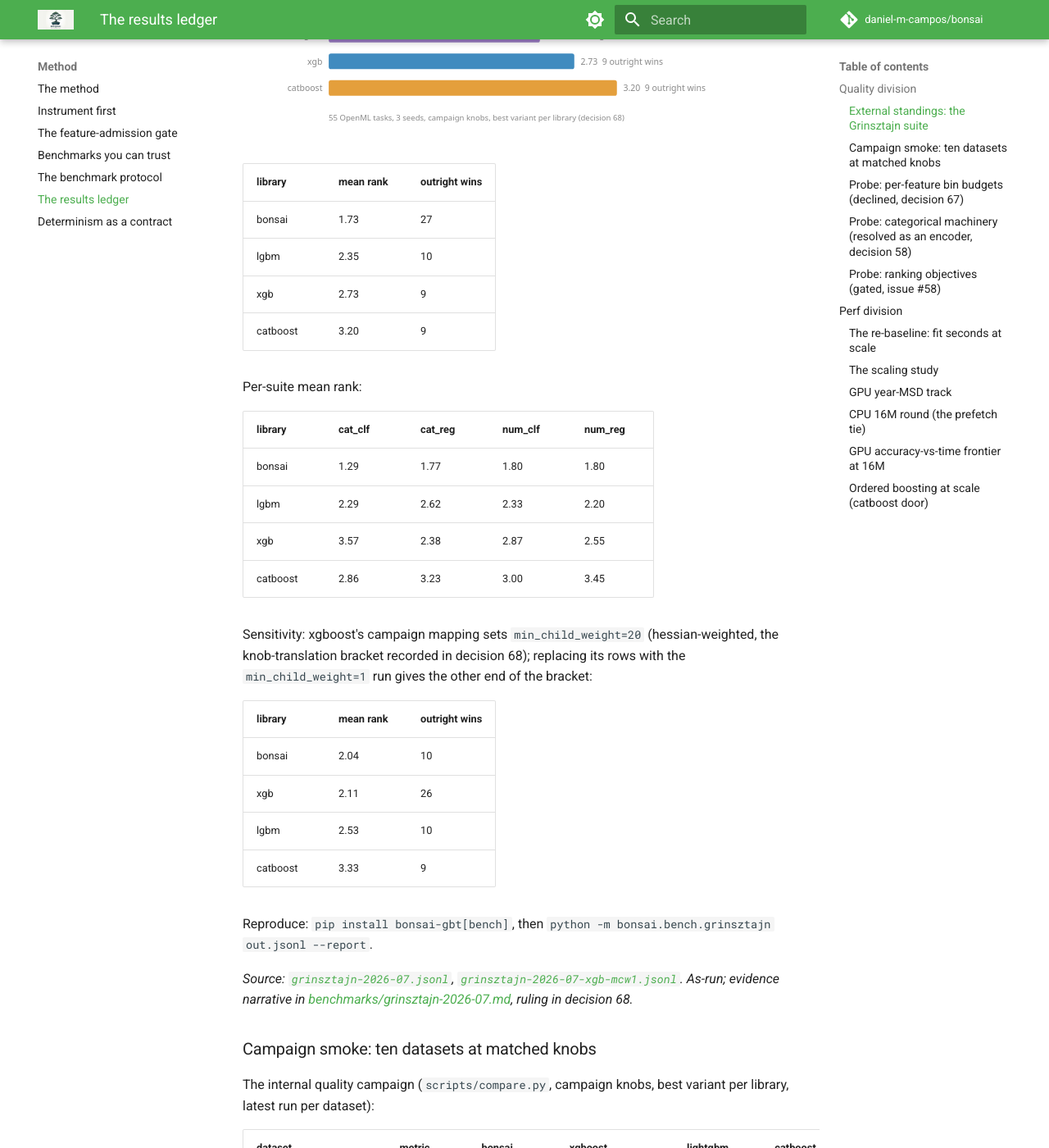
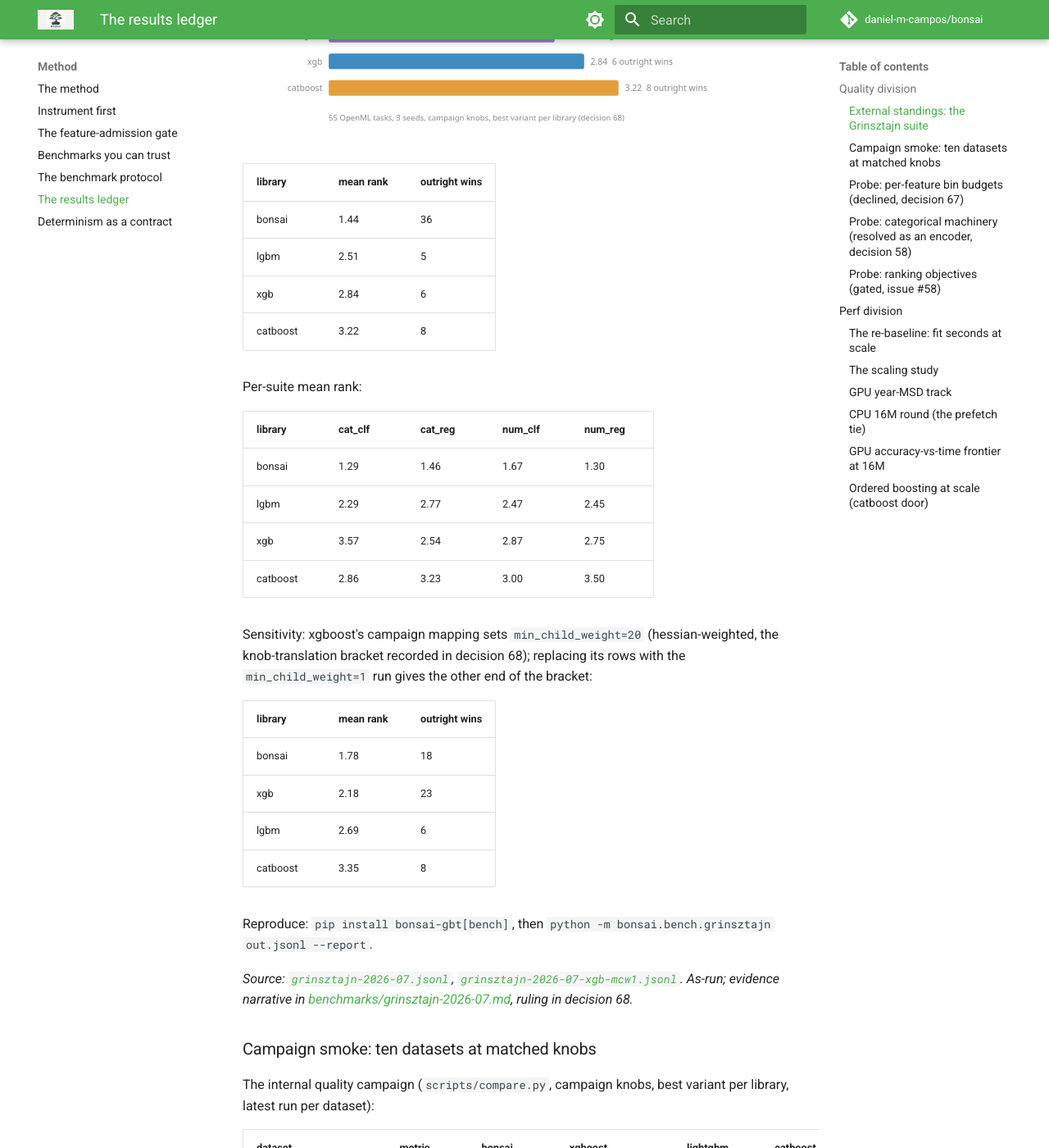
Before and after one commit to daniel-m-campos/bonsai, an MkDocs documentation site: the page built from docs/method/results.md, in a window 1280 px wide and 1400 px high, scrolled down 651 px. Shown: the whole window at 82% size. Built offline with MkDocs 1.6.1 and Material for MkDocs 9.7.7, drawn with Linux system fonts in a browser that asks for light colours; comment, search, counter and statistics services are not loaded.

Commit message:
bench(grinsztajn): re-validate standings post-closer; supersede bonsai rows
Bonsai arms re-run on the closer build against frozen reference rows
(495 fits, same protocol/seeds; runner identity proven by the
decision-69 replay). Mean rank 1.73 to 1.44, wins 27 to 36/55,
second-or-better 50/55, never last. Value-level the moves are mostly
in-band (43/55 inside 0.001) but the 10k-row cap makes the greedy path
nearly universal (461/495 fits changed) and the suite's photo-finish
second places broke systematically toward bonsai; year recovered
+0.0036 of its +0.0066 decision-55 residual. jsonl superseded in place;
README, evidence pages, decision 74, CHANGELOG, and the ledger updated.

Claude-Session: https://claude.ai/code/session_01SfgWZ7ftZV7aJJh87NXR72

```diff
--- a/docs/method/results.md
+++ b/docs/method/results.md
@@ -14,28 +14,28 @@ The [Grinsztajn et al. tabular benchmark](https://arxiv.org/abs/2207.08815) at t
 
 | library | mean rank | outright wins |
 |---|---|---|
-| bonsai | 1.73 | 27 |
-| lgbm | 2.35 | 10 |
-| xgb | 2.73 | 9 |
-| catboost | 3.20 | 9 |
+| bonsai | 1.44 | 36 |
+| lgbm | 2.51 | 5 |
+| xgb | 2.84 | 6 |
+| catboost | 3.22 | 8 |
 
 Per-suite mean rank:
 
 | library | cat_clf | cat_reg | num_clf | num_reg |
 |---|---|---|---|---|
-| bonsai | 1.29 | 1.77 | 1.80 | 1.80 |
-| lgbm | 2.29 | 2.62 | 2.33 | 2.20 |
-| xgb | 3.57 | 2.38 | 2.87 | 2.55 |
-| catboost | 2.86 | 3.23 | 3.00 | 3.45 |
+| bonsai | 1.29 | 1.46 | 1.67 | 1.30 |
+| lgbm | 2.29 | 2.77 | 2.47 | 2.45 |
+| xgb | 3.57 | 2.54 | 2.87 | 2.75 |
+| catboost | 2.86 | 3.23 | 3.00 | 3.50 |
 
 Sensitivity: xgboost's campaign mapping sets `min_child_weight=20` (hessian-weighted, the knob-translation bracket recorded in decision 68); replacing its rows with the `min_child_weight=1` run gives the other end of the bracket:
 
 | library | mean rank | outright wins |
 |---|---|---|
-| bonsai | 2.04 | 10 |
-| xgb | 2.11 | 26 |
-| lgbm | 2.53 | 10 |
-| catboost | 3.33 | 9 |
+| bonsai | 1.78 | 18 |
+| xgb | 2.18 | 23 |
+| lgbm | 2.69 | 6 |
+| catboost | 3.35 | 8 |
 
 Reproduce: `pip install bonsai-gbt[bench]`, then `python -m bonsai.bench.grinsztajn out.jsonl --report`.
 
```
Also changed, not shown: CHANGELOG.md (+1 -1 lines), README.md (+5 -5 lines), benchmarks/grinsztajn-2026-07.md (+9 -7 lines), benchmarks/missing-bin-closer-2026-07.md (+5 -1 lines), docs/decisions.md (+3 -1 lines), docs/method/assets/grinsztajn-rank.svg, 1 other file.
